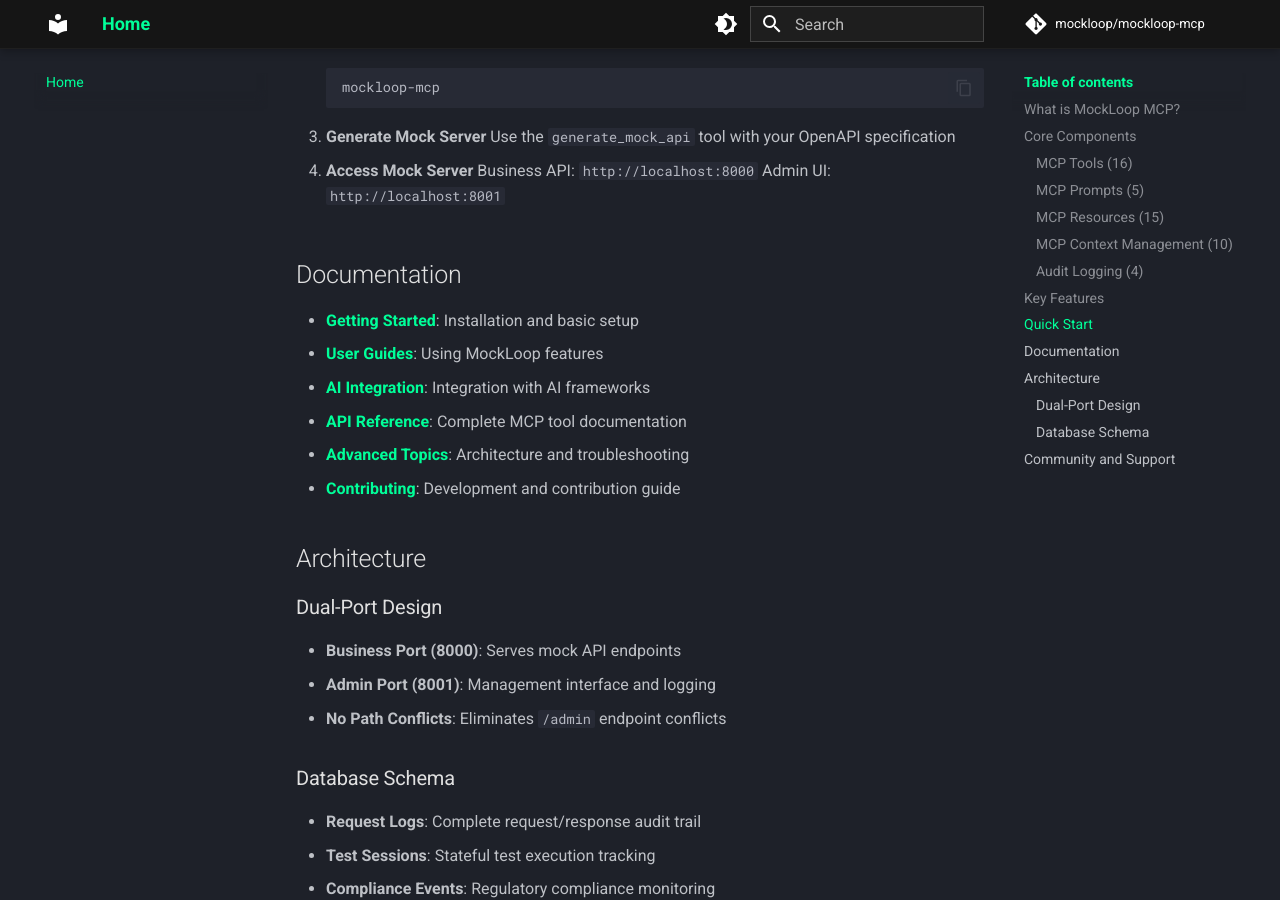
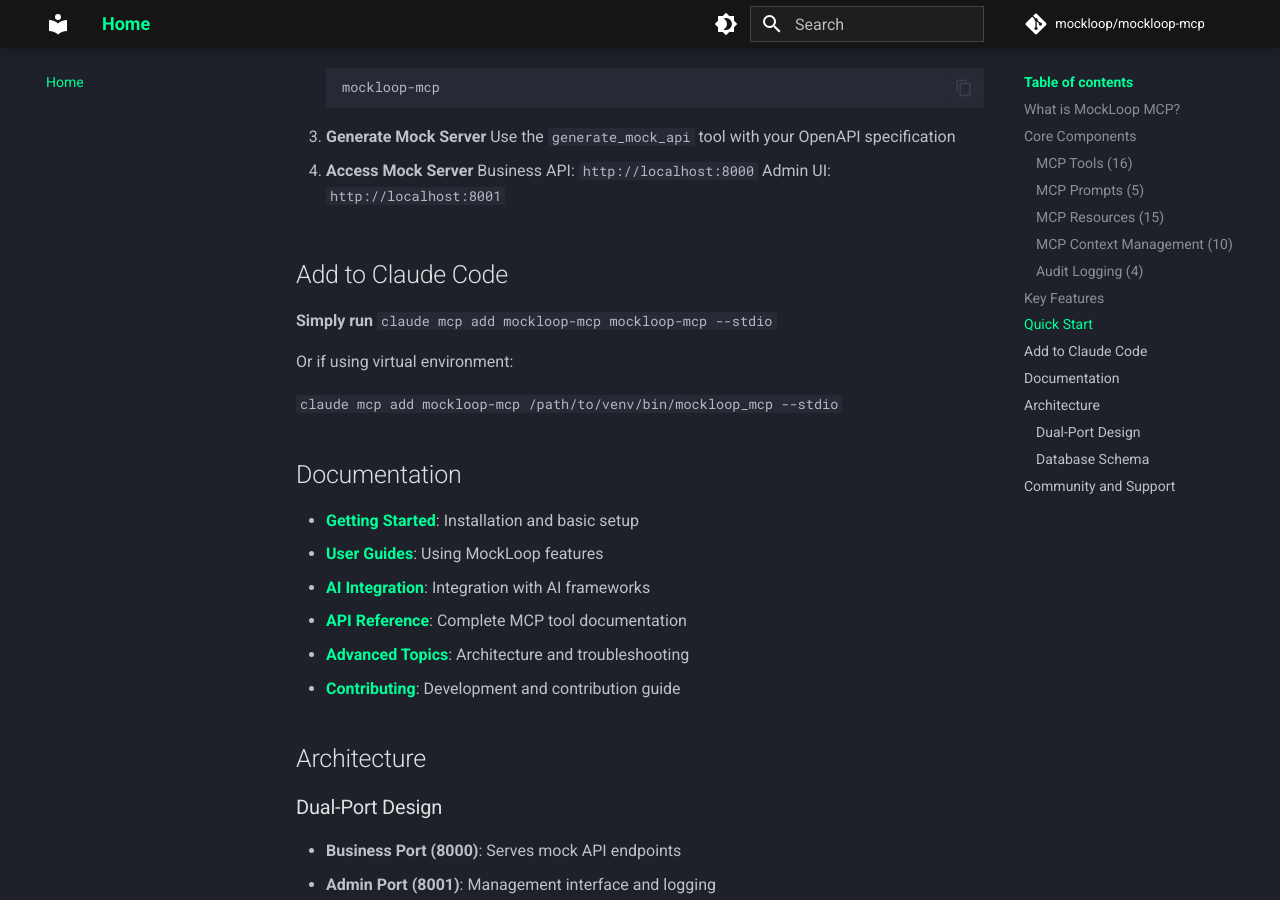
Before and after one commit to jaschadub/mockloop-mcp, an MkDocs documentation site: the page built from docs/index.md, in a window 1280 px wide and 900 px high, scrolled down 2438 px. Built offline with MkDocs 1.6.1 and Material for MkDocs 9.7.7, drawn with Linux system fonts in a browser that asks for light colours; comment, search, counter and statistics services are not loaded.

Commit message:
fix for working as claude code mcp

```diff
--- a/docs/index.md
+++ b/docs/index.md
@@ -69,6 +69,15 @@
    Business API: `http://localhost:8000`
    Admin UI: `http://localhost:8001`
 
+## Add to Claude Code
+**Simply run**
+`claude mcp add mockloop-mcp mockloop-mcp --stdio`
+
+Or if using virtual environment:
+
+`claude mcp add mockloop-mcp /path/to/venv/bin/mockloop_mcp --stdio`
+
+
 ## Documentation
 
 - **[Getting Started](getting-started/installation.md)**: Installation and basic setup
```
Also changed, not shown: 1 other file.
